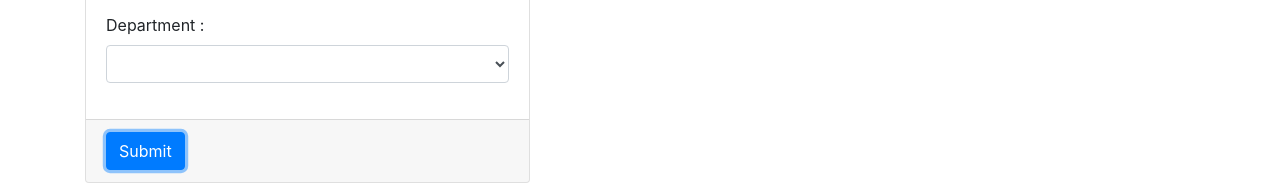
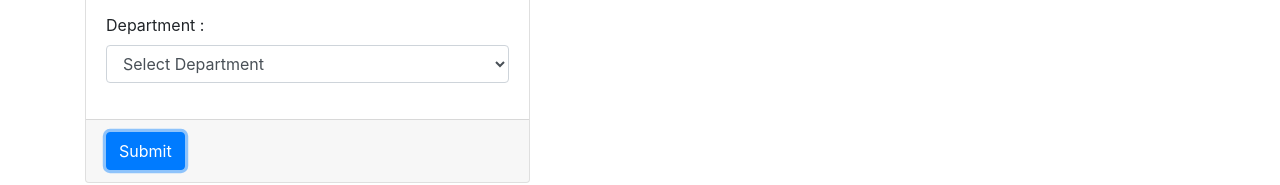
Before and after one commit to raghabananda/DataHouse, a plain HTML site: page index.html in a window 1280 px wide. Both pictures are taken after typing "Sample", "Sample", "Sample" into the empty fields and a click on the button "Submit". Shown: the part 395-580 px from the top of the page. Drawn offline with nearby package versions, Linux system fonts and the light colour scheme.

Commit message:
3rd commit

```diff
--- a/index.html
+++ b/index.html
@@ -94,7 +94,7 @@
    $('#fname').val('');
    $('#lname').val('');
    $('#email').val('');
-   $('#deprt').val('');
+   $('#deprt').val('Select Department');
 
   };
   let datas=[
```
